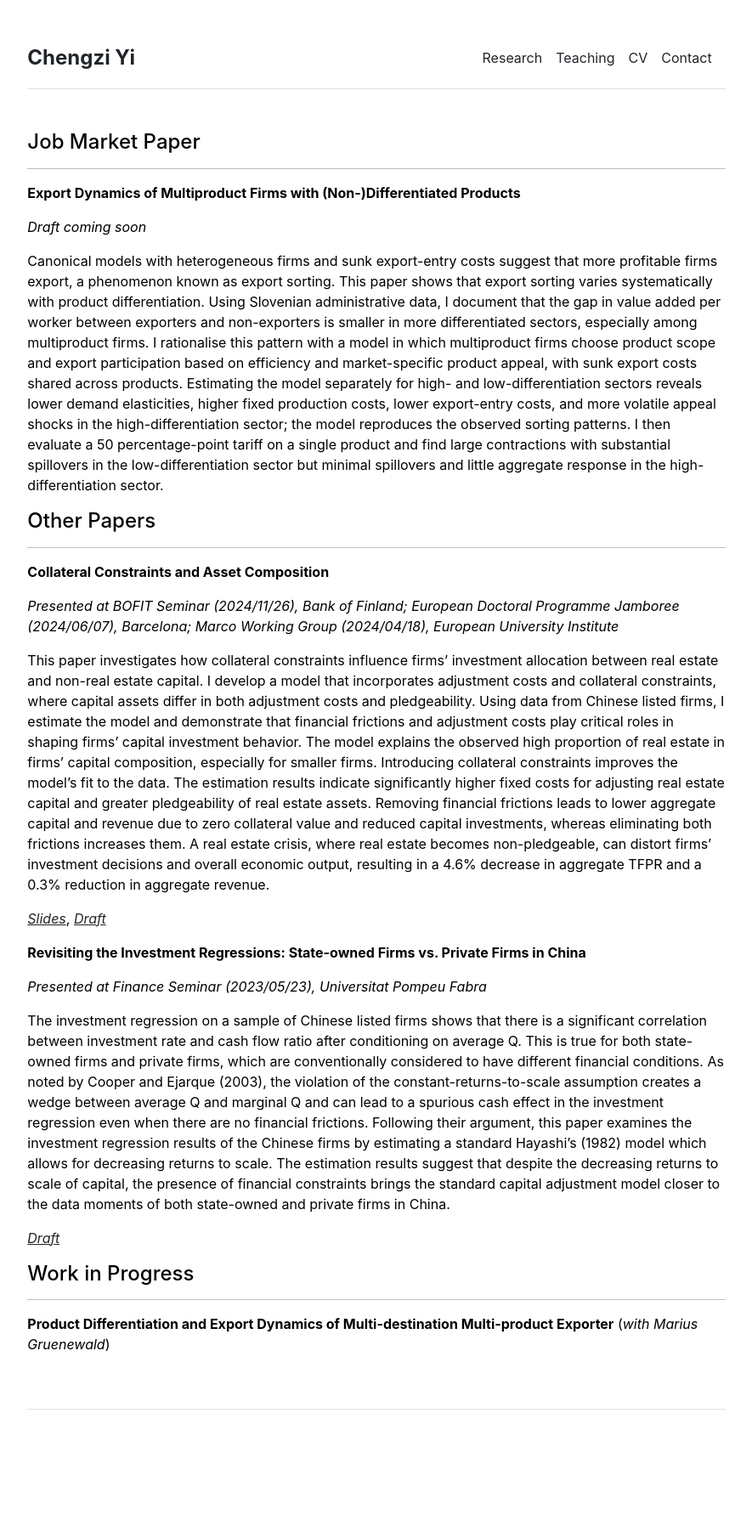
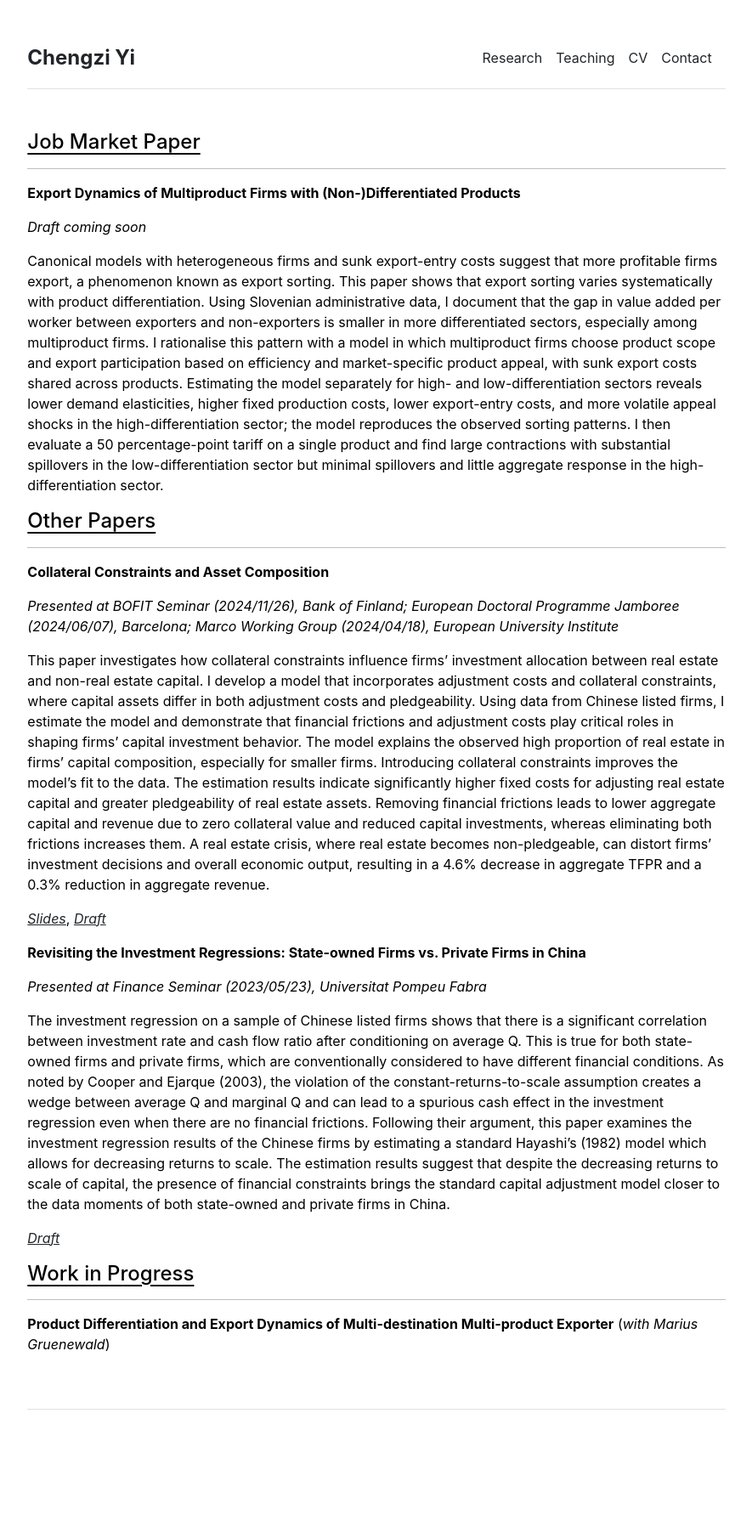
Before and after one commit to chengzi-yi/chengzi-yi.github.io, a Jekyll site: the page built from research.md, in a window 1280 px wide. Shown: the whole page at 85% size, without its empty margins (197-1082 px from the left). Built offline with Jekyll 4.4.1, drawn with Linux system fonts in a browser that asks for light colours.

Commit message:
update research

```diff
--- a/research.md
+++ b/research.md
@@ -3,8 +3,19 @@ layout: research
 title: "Research"
 permalink: /research
 ---
+
+<style>
+/* underline only h4 within this page wrapper */
+.research-only h4 {
+  text-decoration: underline;
+  text-underline-offset: 0.2em;
+  text-decoration-thickness: 2px;
+}
+</style>
+
+<div class="research-only" markdown="1">
+
 #### Job Market Paper
-
 ---
 
 **Export Dynamics of Multiproduct Firms with (Non-)Differentiated Products**
@@ -15,7 +26,6 @@ Canonical models with heterogeneous firms and sunk export-entry costs suggest th
 
 
 #### Other Papers
-
 ---
 
 **Collateral Constraints and Asset Composition**
@@ -36,7 +46,7 @@ The investment regression on a sample of Chinese listed firms shows that there i
 
 
 #### Work in Progress
-
 ---
 
 **Product Differentiation and Export Dynamics of Multi-destination Multi-product Exporter** (*with Marius Gruenewald*)
+</div>
```
